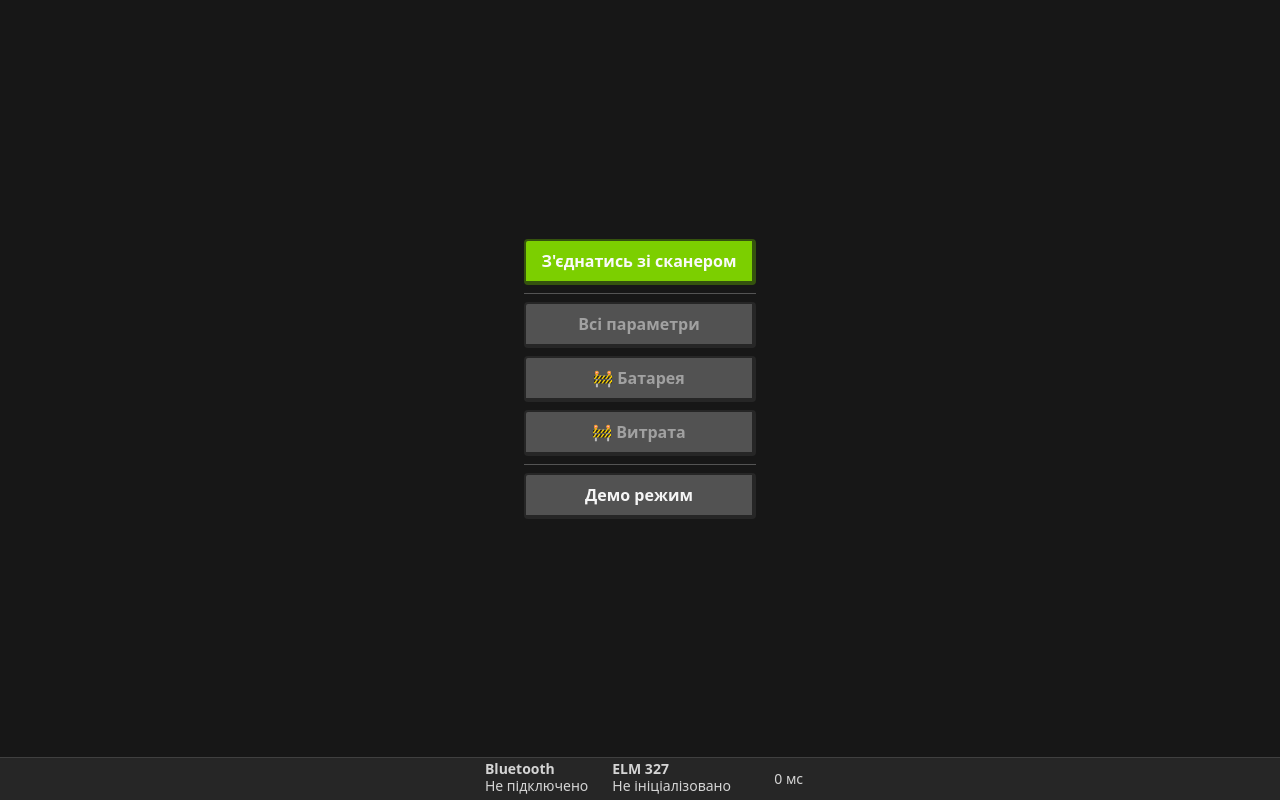
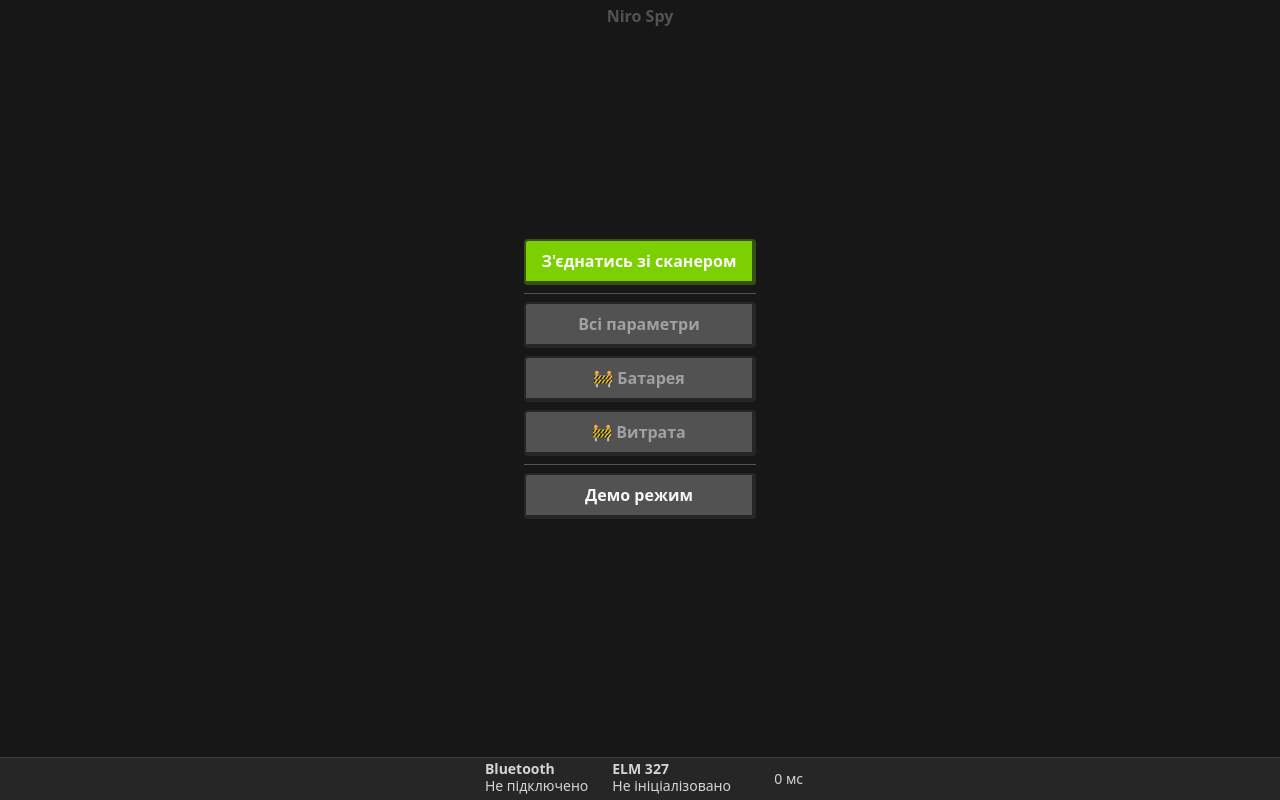
Before and after one commit to Tuoris/niro-spy, a SvelteKit app: page / in a window 1280 px wide. Built offline with nearby package versions, Linux system fonts and the light colour scheme; what @iconify/tailwind4 would draw is missing.

Commit message:
Add project title

```diff
--- a/src/routes/+page.svelte
+++ b/src/routes/+page.svelte
@@ -23,6 +23,7 @@
 	let elmDeviceStatus = $derived(bluetoothState.elmDeviceStatus);
 </script>
 
+<div class="absolute top-1 font-bold text-neutral-600">Niro Spy</div>
 <div class="flex flex-col items-stretch gap-2">
 	<Button variant="primary" onclick={connectAndStartDataReading}>З'єднатись зі сканером</Button>
 	<hr />
```
